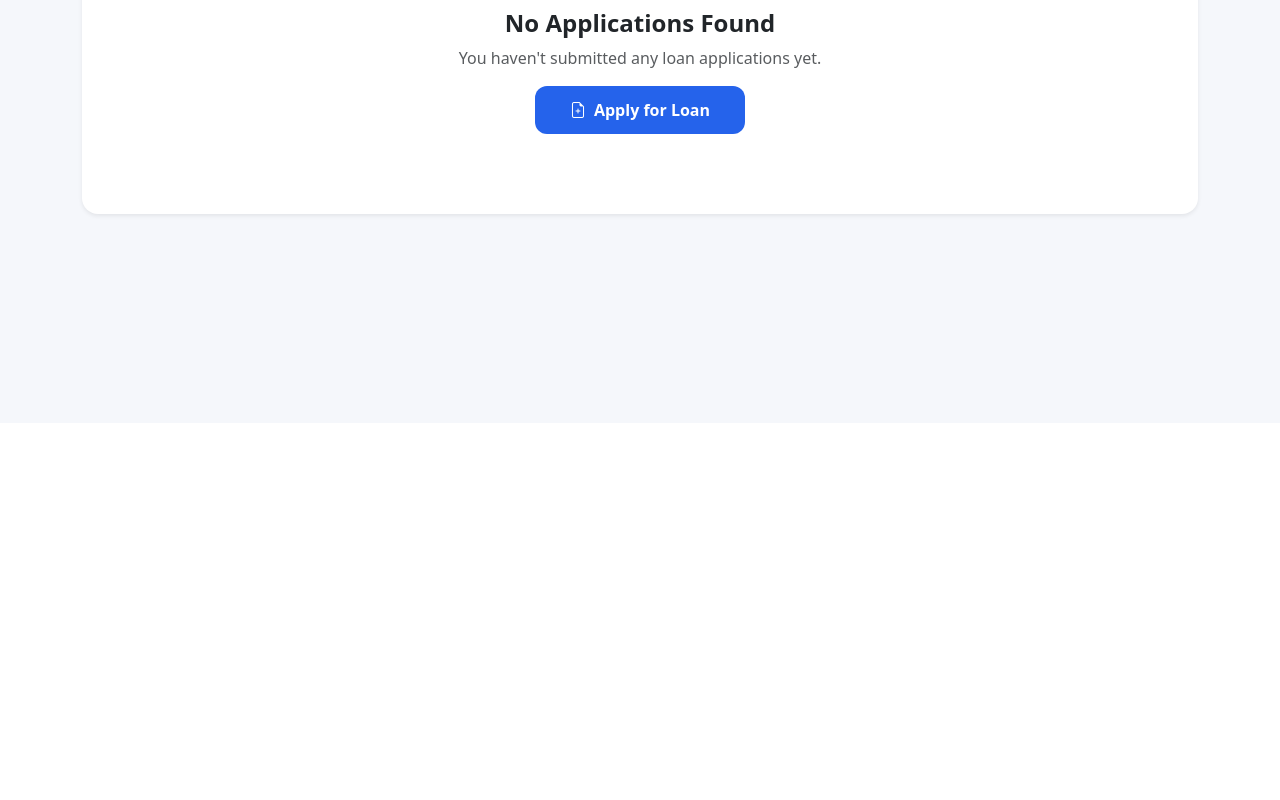
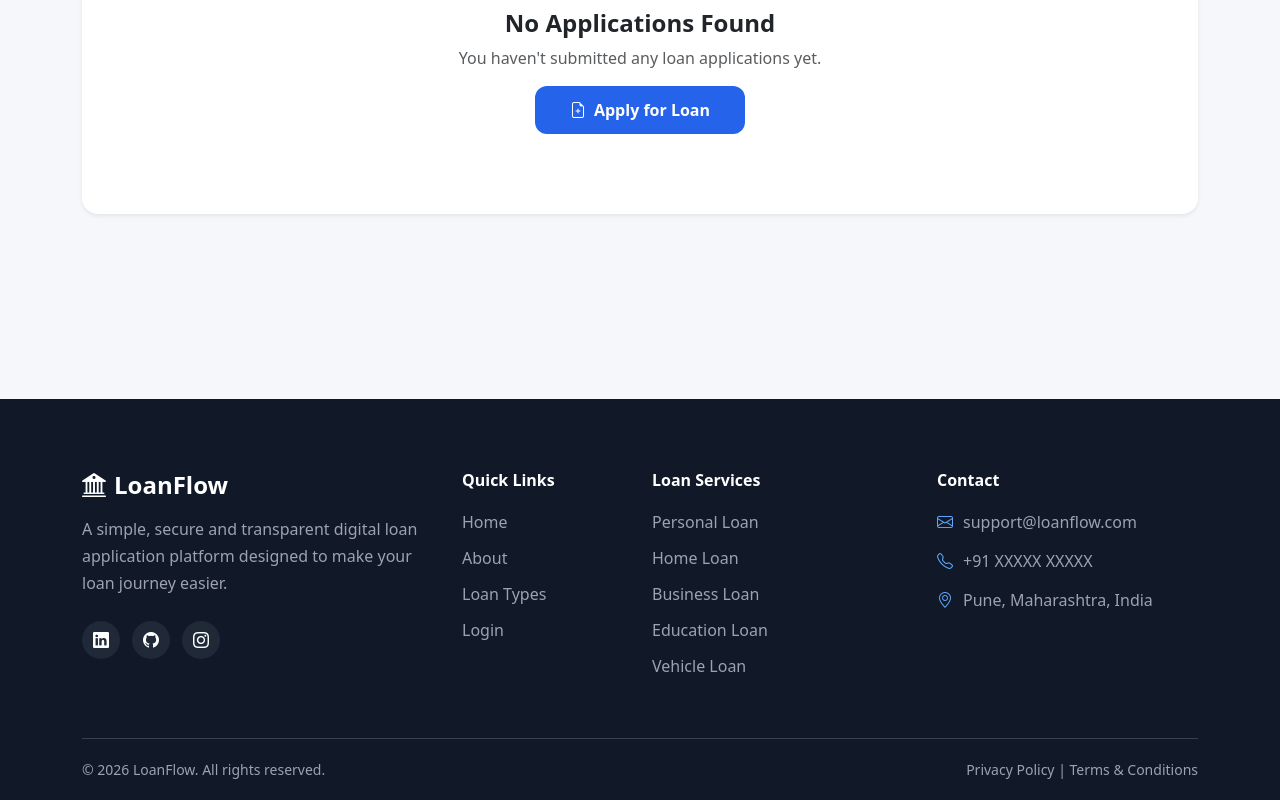
Before and after one commit to PoojaNikam2004/loan-application-wizard, a React (Vite) app in the folder client/: page /applications in a window 1280 px wide. Shown: the part 369-1169 px from the top of the page. Before the commit the page ends 800 px from the top, so only its background shows below. Built offline with nearby package versions, Linux system fonts and the light colour scheme.

Commit message:
footer set

```diff
--- a/client/src/App.jsx
+++ b/client/src/App.jsx
@@ -12,6 +12,7 @@ import "bootstrap-icons/font/bootstrap-icons.css";
 
 // Components
 import Navbar from "./components/Navbar";
+import Footer from "./components/Footer";
 
 // Pages
 import Home from "./pages/Home";
@@ -311,8 +312,10 @@ function App() {
         <Route path="/applications" element={<MyApplication />} />
 
       </Routes>
+      <Footer />
 
     </BrowserRouter>
+
 
   );
 
--- /dev/null
+++ b/client/src/Styles/footer.css
@@ -0,0 +1,107 @@
+.loan-footer {
+  background: #111827;
+  color: white;
+}
+
+.footer-text {
+  color: #9ca3af;
+  line-height: 1.7;
+  max-width: 400px;
+}
+
+.footer-title {
+  color: white;
+  font-weight: 600;
+  margin-bottom: 20px;
+}
+
+.footer-links,
+.footer-contact {
+  list-style: none;
+  padding: 0;
+  margin: 0;
+}
+
+.footer-links li {
+  margin-bottom: 12px;
+  color: #9ca3af;
+}
+
+.footer-links a {
+  color: #9ca3af;
+  text-decoration: none;
+  transition: 0.2s;
+}
+
+.footer-links a:hover {
+  color: white;
+}
+
+.footer-contact li {
+  display: flex;
+  gap: 10px;
+  margin-bottom: 15px;
+  color: #9ca3af;
+}
+
+.footer-contact i {
+  color: #60a5fa;
+}
+
+.social-links {
+  display: flex;
+  gap: 12px;
+}
+
+.social-links a {
+  width: 38px;
+  height: 38px;
+
+  display: flex;
+  align-items: center;
+  justify-content: center;
+
+  border-radius: 50%;
+
+  background: #1f2937;
+  color: white;
+
+  text-decoration: none;
+
+  transition: 0.2s;
+}
+
+.social-links a:hover {
+  background: #0d6efd;
+}
+
+.footer-bottom {
+  border-top: 1px solid #374151;
+
+  padding: 20px 0;
+
+  display: flex;
+  justify-content: space-between;
+  gap: 20px;
+
+  color: #9ca3af;
+  font-size: 14px;
+}
+
+.footer-bottom a {
+  color: #9ca3af;
+  text-decoration: none;
+}
+
+.footer-bottom a:hover {
+  color: white;
+}
+
+@media (max-width: 768px) {
+
+  .footer-bottom {
+    flex-direction: column;
+    text-align: center;
+  }
+
+}
--- /dev/null
+++ b/client/src/components/Footer.jsx
@@ -0,0 +1,178 @@
+import { Link } from "react-router-dom";
+import "../Styles/footer.css";
+
+function Footer() {
+  return (
+    <footer className="loan-footer">
+
+      <div className="container">
+
+        <div className="row g-4 py-5">
+
+          {/* BRAND */}
+          <div className="col-lg-4">
+
+            <h4 className="fw-bold text-white">
+              <i className="bi bi-bank2 me-2"></i>
+              LoanFlow
+            </h4>
+
+            <p className="footer-text mt-3">
+              A simple, secure and transparent digital loan
+              application platform designed to make your
+              loan journey easier.
+            </p>
+
+            <div className="social-links mt-4">
+
+              <a href="#!" aria-label="LinkedIn">
+                <i className="bi bi-linkedin"></i>
+              </a>
+
+              <a href="#!" aria-label="GitHub">
+                <i className="bi bi-github"></i>
+              </a>
+
+              <a href="#!" aria-label="Instagram">
+                <i className="bi bi-instagram"></i>
+              </a>
+
+            </div>
+
+          </div>
+
+
+          {/* QUICK LINKS */}
+          <div className="col-6 col-lg-2">
+
+            <h6 className="footer-title">
+              Quick Links
+            </h6>
+
+            <ul className="footer-links">
+
+              <li>
+                <Link to="/">
+                  Home
+                </Link>
+              </li>
+
+              <li>
+                <Link to="/about">
+                  About
+                </Link>
+              </li>
+
+              <li>
+                <Link to="/loans">
+                  Loan Types
+                </Link>
+              </li>
+
+              <li>
+                <Link to="/login">
+                  Login
+                </Link>
+              </li>
+
+            </ul>
+
+          </div>
+
+
+          {/* LOAN TYPES */}
+          <div className="col-6 col-lg-3">
+
+            <h6 className="footer-title">
+              Loan Services
+            </h6>
+
+            <ul className="footer-links">
+
+              <li>
+                Personal Loan
+              </li>
+
+              <li>
+                Home Loan
+              </li>
+
+              <li>
+                Business Loan
+              </li>
+
+              <li>
+                Education Loan
+              </li>
+
+              <li>
+                Vehicle Loan
+              </li>
+
+            </ul>
+
+          </div>
+
+
+          {/* CONTACT */}
+          <div className="col-lg-3">
+
+            <h6 className="footer-title">
+              Contact
+            </h6>
+
+            <ul className="footer-contact">
+
+              <li>
+                <i className="bi bi-envelope"></i>
+                support@loanflow.com
+              </li>
+
+              <li>
+                <i className="bi bi-telephone"></i>
+                +91 XXXXX XXXXX
+              </li>
+
+              <li>
+                <i className="bi bi-geo-alt"></i>
+                Pune, Maharashtra, India
+              </li>
+
+            </ul>
+
+          </div>
+
+        </div>
+
+
+        {/* BOTTOM */}
+
+        <div className="footer-bottom">
+
+          <p className="mb-0">
+            © 2026 LoanFlow. All rights reserved.
+          </p>
+
+          <div>
+
+            <Link to="/about">
+              Privacy Policy
+            </Link>
+
+            <span> | </span>
+
+            <Link to="/about">
+              Terms & Conditions
+            </Link>
+
+          </div>
+
+        </div>
+
+      </div>
+
+    </footer>
+  );
+}
+
+export default Footer;
```
